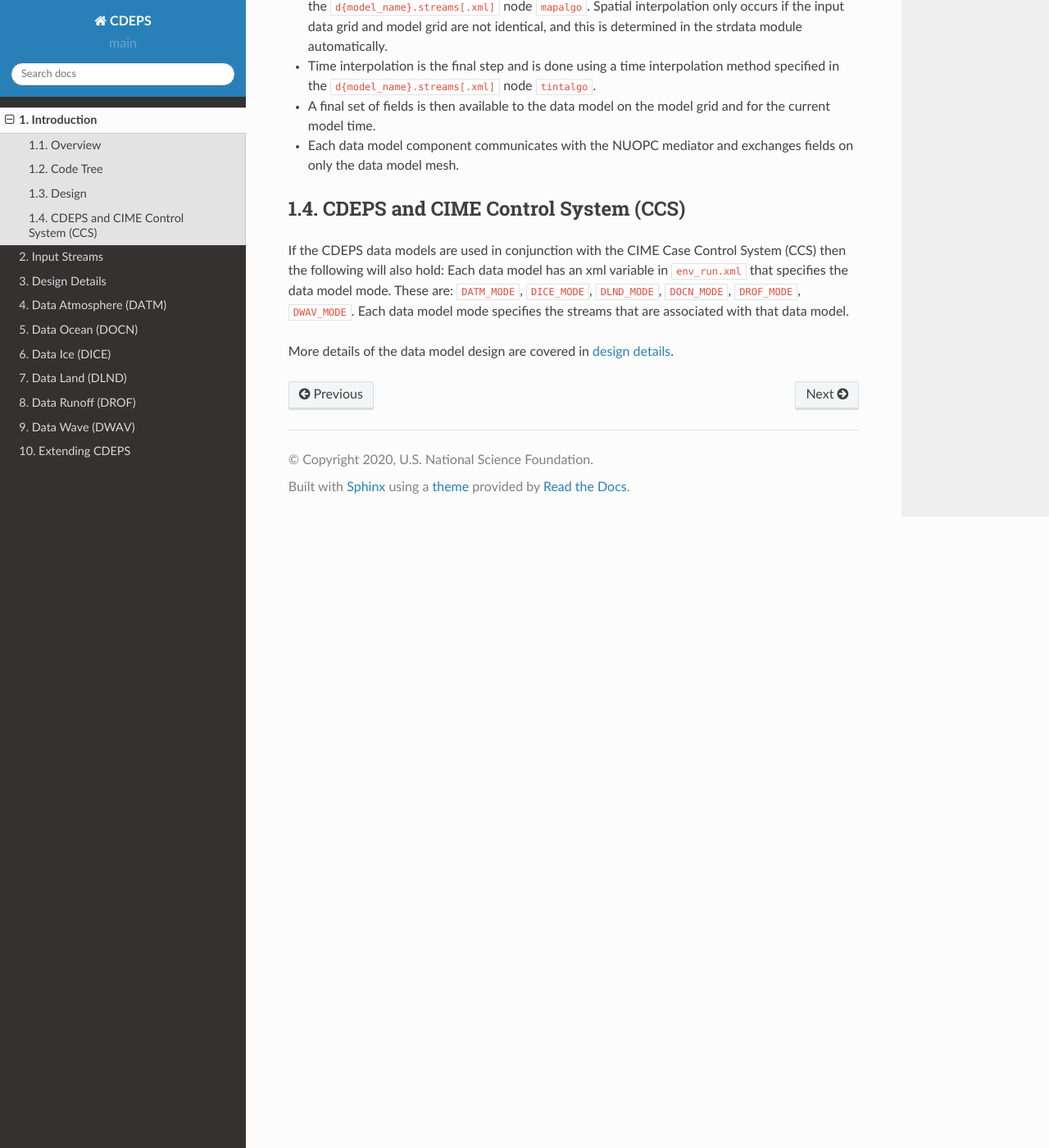
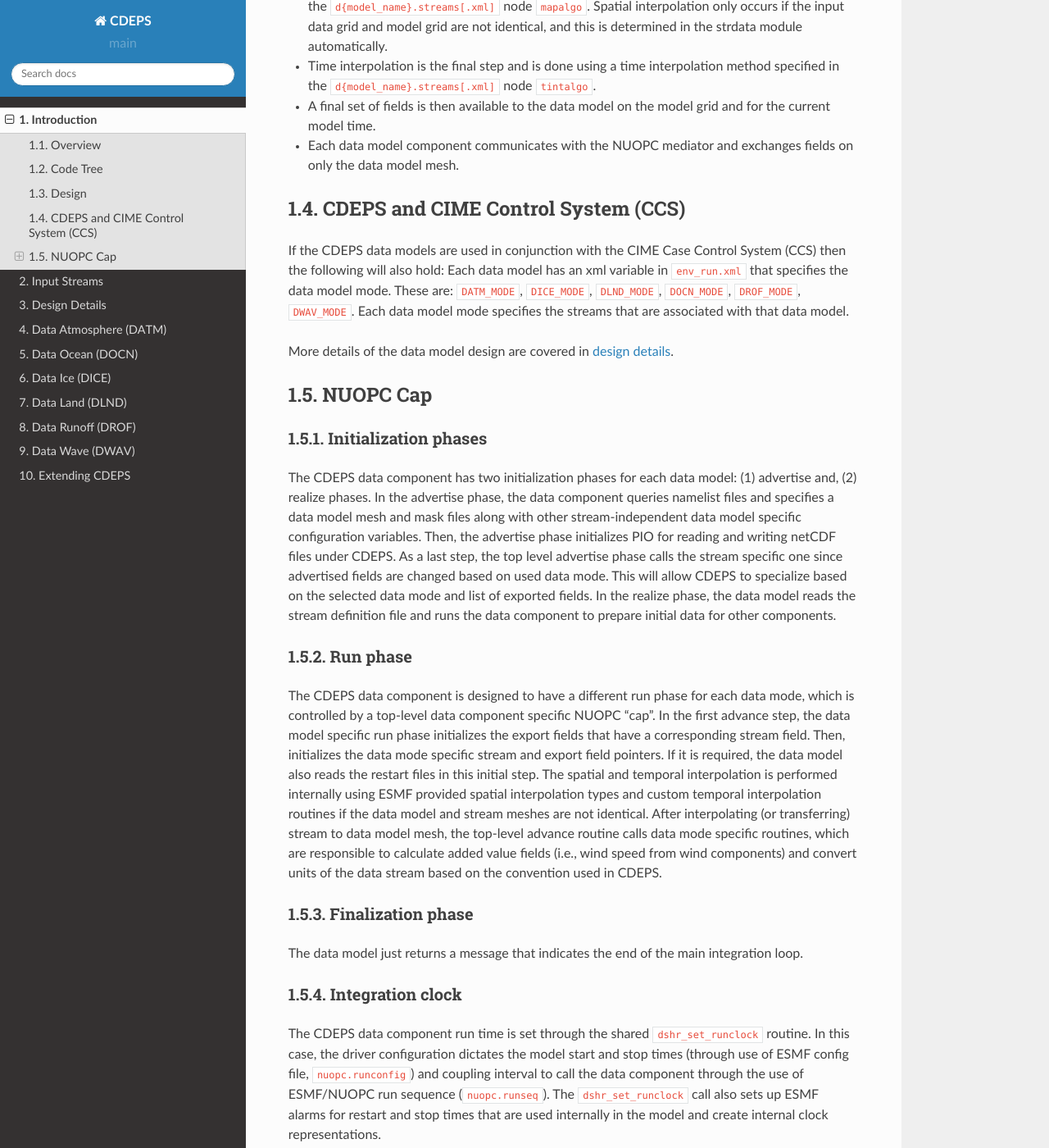
Before and after one commit to ESCOMP/CDEPS, a Sphinx documentation site: the page built from doc/source/introduction.rst, in a window 1280 px wide and 1400 px high, scrolled down 2294 px. Shown: the whole window at 82% size. Built offline with Sphinx 7.4.7 and the Read the Docs theme 2.0.0, drawn with Linux system fonts in a browser that asks for light colours; comment, search, counter and statistics services are not loaded; some of the changed text lies outside the part shown.

Commit message:
update doc by adding NUOPC cap phases

```diff
--- a/doc/source/introduction.rst
+++ b/doc/source/introduction.rst
@@ -136,3 +136,70 @@ These are: ``DATM_MODE``, ``DICE_MODE``, ``DLND_MODE``, ``DOCN_MODE``, ``DROF_MO
 Each data model mode specifies the streams that are associated with that data model.
 
 More details of the data model design are covered in :ref:`design details<design-details>`.
+
+---------
+NUOPC Cap
+---------
+
+
+Initialization phases
+---------------------
+
+The CDEPS data component has two initialization phases for each data model:
+(1) advertise and, (2) realize phases. In the advertise phase, the data
+component queries namelist files and specifies a data model mesh and mask
+files along with other stream-independent data model specific configuration
+variables. Then, the advertise phase initializes PIO for reading and writing
+netCDF files under CDEPS. As a last step, the top level advertise phase calls
+the stream specific one since advertised fields are changed based on used data
+mode. This will allow CDEPS to specialize based on the selected data mode
+and list of exported fields. In the realize phase, the data model
+reads the stream definition file and runs the data component to prepare
+initial data for other components.
+
+Run phase
+---------
+
+The CDEPS data component is designed to have a different run phase for each
+data mode, which is controlled by a top-level data component specific NUOPC "cap".
+In the first advance step, the data model specific run phase initializes the
+export fields that have a corresponding stream field. Then, initializes the
+data mode specific stream and export field pointers. If it is required, the
+data model also reads the restart files in this initial step. The spatial and
+temporal interpolation is performed internally using ESMF provided spatial
+interpolation types and custom temporal interpolation routines if the data
+model and stream meshes are not identical. After interpolating (or transferring)
+stream to data model mesh, the top-level advance routine calls data mode
+specific routines, which are responsible to calculate added value fields
+(i.e., wind speed from wind components) and convert units of the data
+stream based on the convention used in CDEPS.
+
+Finalization phase
+------------------
+
+The data model just returns a message that indicates the end of the main integration loop.
+
+Integration clock
+-----------------
+
+The CDEPS data component run time is set through the shared ``dshr_set_runclock``
+routine. In this case, the driver configuration dictates the model start and stop
+times (through use of ESMF config file, ``nuopc.runconfig``) and coupling interval to
+call the data component through the use of ESMF/NUOPC run sequence (``nuopc.runseq``).
+The ``dshr_set_runclock`` call also sets up ESMF alarms for restart and stop times
+that are used internally in the model and create internal clock representations.
+
+Grid type, decomposition, mapping to internal grid
+--------------------------------------------------
+
+As it mentioned previously, CDEPS includes two programming layers to support flexible
+data components: (1) data model and (2) streams. In this design, the data model stays
+on top and interacts with the other active model components or mediator. Unlike the
+data models, streams do not directly interact with other components but are used by
+the data models to create export states. In this case, the streams could have different
+meshes but they are spatially mapped to data model mesh before passing to the other
+components. This step also includes temporal interpolation to calculate the data
+in a certain time and has ability to perform different temporal interpolation
+types for each variable such as ``coszen``, which scale the data according to the
+cosine of the solar zenith angle and can be used to represent the diurnal
+cycle for solar radiation. The decomposition of the data is handled by the ESMF.
```
